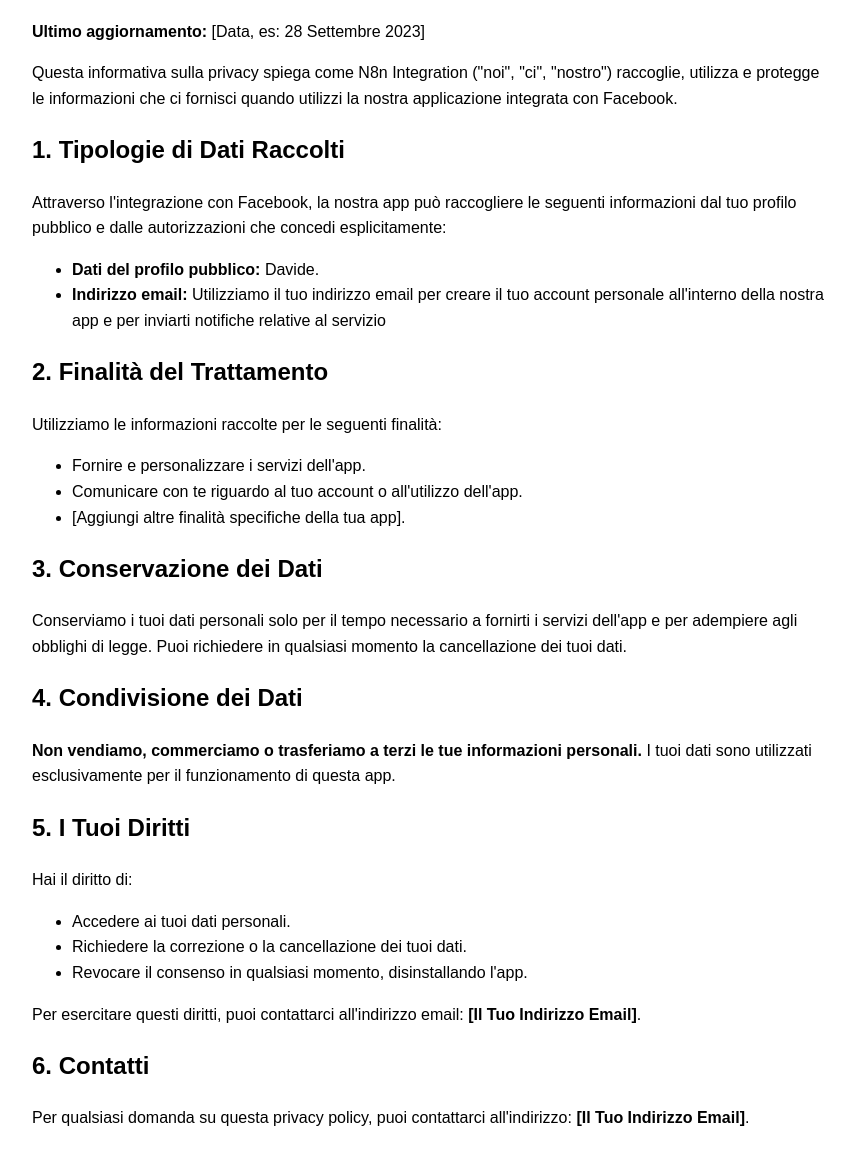
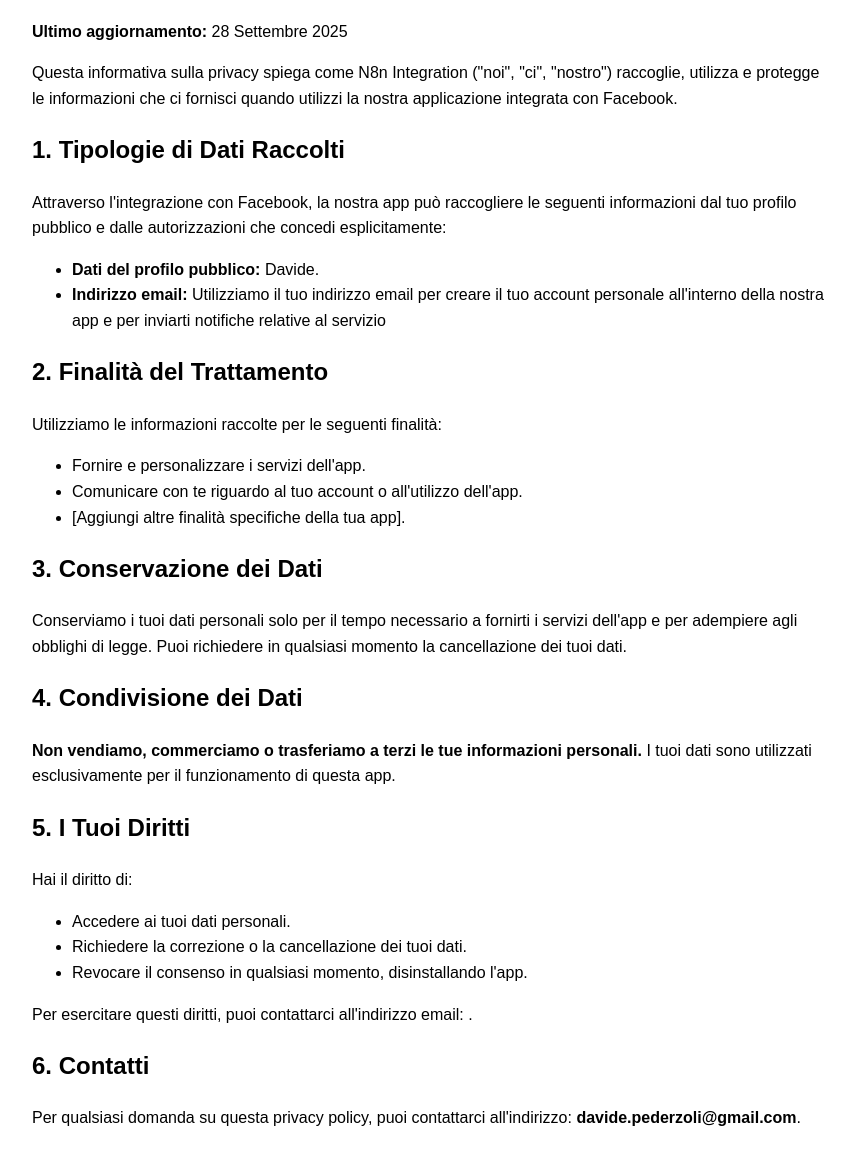
Before and after one commit to davidew74/privacy-policy, a plain HTML site: page index.html in a window 1280 px wide. Shown: the part 94-1258 px from the top of the page, without its empty margins (208-1063 px from the left). Drawn offline with Linux system fonts and the light colour scheme.

Commit message:
Update index.html

```diff
--- a/index.html
+++ b/index.html
@@ -12,7 +12,7 @@
 <body>
     <h1>Informativa sulla Privacy per [Nome della Tua App]</h1>
 
-    <p><strong>Ultimo aggiornamento:</strong> [Data, es: 28 Settembre 2023]</p>
+    <p><strong>Ultimo aggiornamento:</strong> 28 Settembre 2025</p>
 
     <p>Questa informativa sulla privacy spiega come N8n Integration ("noi", "ci", "nostro") raccoglie, utilizza e protegge le informazioni che ci fornisci quando utilizzi la nostra applicazione integrata con Facebook.</p>
 
@@ -45,10 +45,10 @@
         <li>Richiedere la correzione o la cancellazione dei tuoi dati.</li>
         <li>Revocare il consenso in qualsiasi momento, disinstallando l'app.</li>
     </ul>
-    <p>Per esercitare questi diritti, puoi contattarci all'indirizzo email: <strong>[Il Tuo Indirizzo Email]</strong>.</p>
+    <p>Per esercitare questi diritti, puoi contattarci all'indirizzo email: <strong></strong>.</p>
 
     <h2>6. Contatti</h2>
-    <p>Per qualsiasi domanda su questa privacy policy, puoi contattarci all'indirizzo: <strong>[Il Tuo Indirizzo Email]</strong>.</p>
+    <p>Per qualsiasi domanda su questa privacy policy, puoi contattarci all'indirizzo: <strong>davide.pederzoli@gmail.com</strong>.</p>
 
 </body>
 </html>
```
